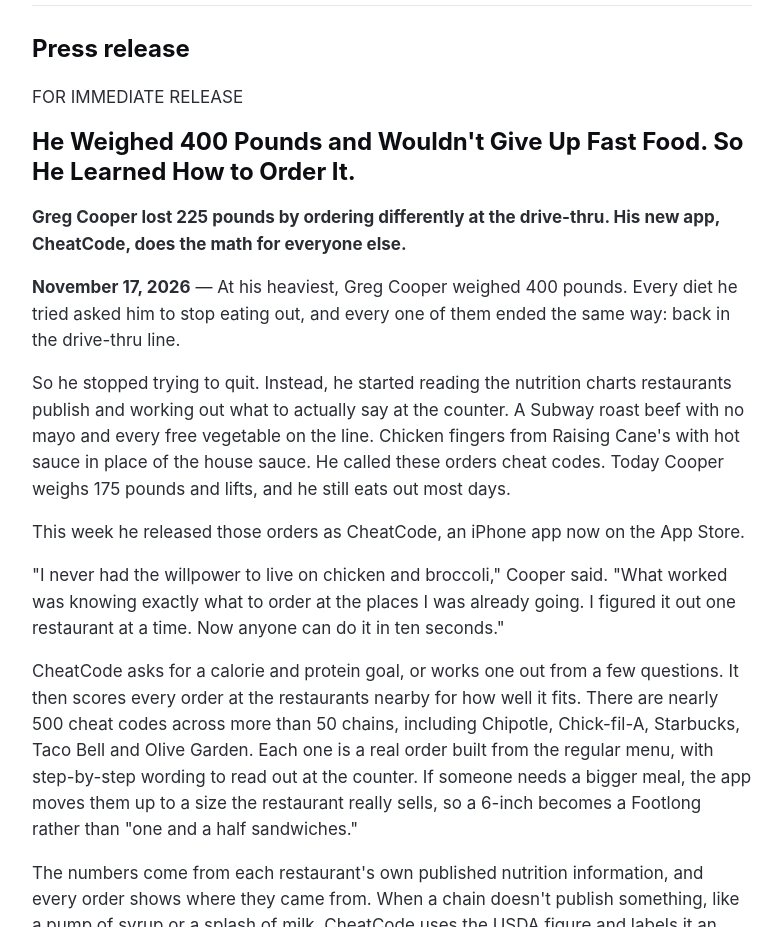
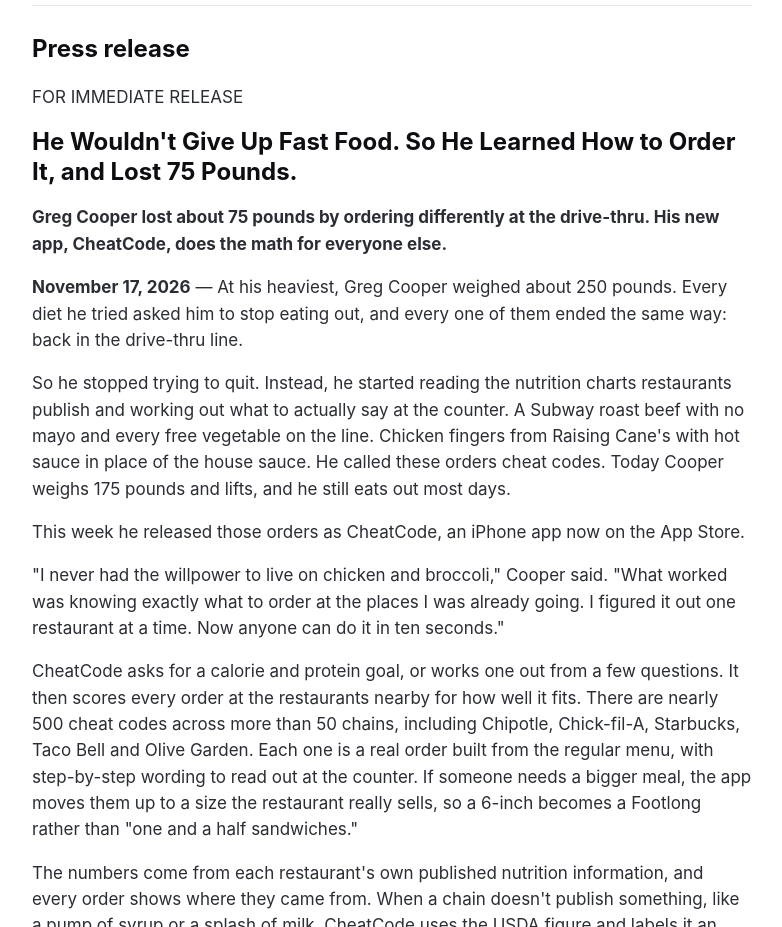
Before and after one commit to JU1CYCOOP/cheatcode-site, a plain HTML site: page press/index.html in a window 1280 px wide. Shown: the part 820-1747 px from the top of the page, without its empty margins (248-1030 px from the left). Drawn offline with Linux system fonts and the light colour scheme.

Commit message:
Press kit correction

```diff
--- a/press/index.html
+++ b/press/index.html
@@ -52,15 +52,15 @@ nav { margin-top:44px; padding-top:18px; border-top:1px solid var(--line); displ
 <h2 class="part">Press release</h2>
 <div class="release"><p>FOR IMMEDIATE RELEASE</p>
 <h1
-id="he-weighed-400-pounds-and-wouldnt-give-up-fast-food-so-he-learned-how-to-order-it">He
-Weighed 400 Pounds and Wouldn't Give Up Fast Food. So He Learned How to
-Order It.</h1>
-<p><strong>Greg Cooper lost 225 pounds by ordering differently at the
-drive-thru. His new app, CheatCode, does the math for everyone
+id="he-wouldnt-give-up-fast-food-so-he-learned-how-to-order-it-and-lost-75-pounds">He
+Wouldn't Give Up Fast Food. So He Learned How to Order It, and Lost 75
+Pounds.</h1>
+<p><strong>Greg Cooper lost about 75 pounds by ordering differently at
+the drive-thru. His new app, CheatCode, does the math for everyone
 else.</strong></p>
 <p><strong>November 17, 2026</strong> — At his heaviest, Greg Cooper
-weighed 400 pounds. Every diet he tried asked him to stop eating out,
-and every one of them ended the same way: back in the drive-thru
+weighed about 250 pounds. Every diet he tried asked him to stop eating
+out, and every one of them ended the same way: back in the drive-thru
 line.</p>
 <p>So he stopped trying to quit. Instead, he started reading the
 nutrition charts restaurants publish and working out what to actually
@@ -99,7 +99,8 @@ Website and press kit: <a
 href="https://getcheatcode.app/press/">https://getcheatcode.app/press/</a></p>
 <p><strong>Media contact</strong><br />
 Greg Cooper, founder<br />
-<a href="mailto:thecheatcodeteam@gmail.com">thecheatcodeteam@gmail.com</a></p>
+<a
+href="mailto:thecheatcodeteam@gmail.com">thecheatcodeteam@gmail.com</a></p>
 <p>CheatCode is not affiliated with any restaurant named here.
 Restaurant names are trademarks of their owners. CheatCode does not give
 medical advice.</p>
```
Also changed, not shown: 3 other files.
